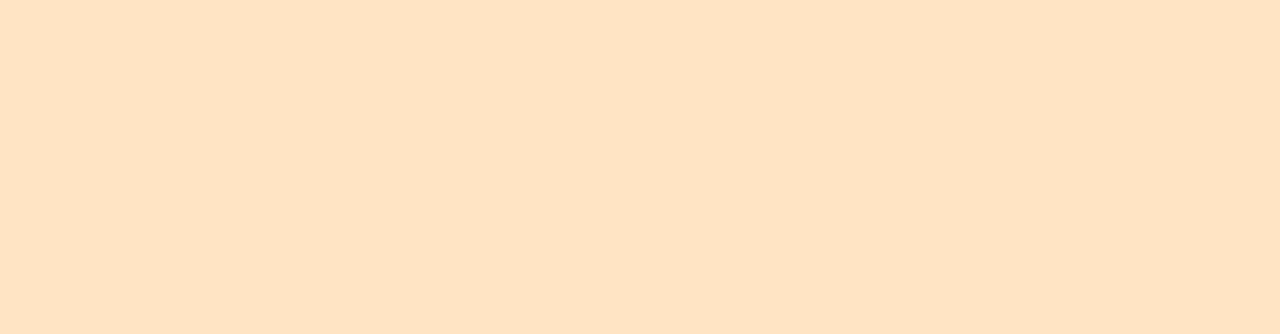
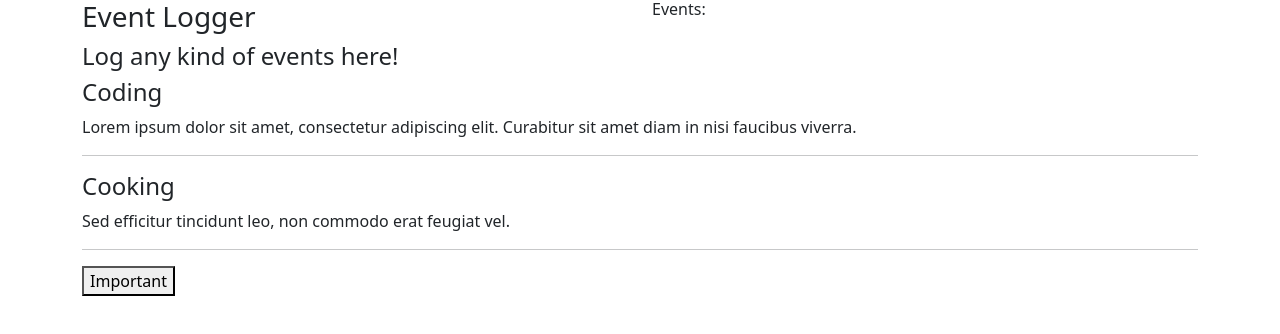
Before and after one commit to Kristina2882/event-logger, a React (Create React App) app: page / in a window 1280 px wide. Shown: the top 334 px of the page. Built offline with nearby package versions, Linux system fonts and the light colour scheme.

Commit message:
Components + Controll

```diff
--- a/package.json
+++ b/package.json
@@ -6,7 +6,9 @@
     "@testing-library/jest-dom": "^5.17.0",
     "@testing-library/react": "^13.4.0",
     "@testing-library/user-event": "^13.5.0",
+    "bootstrap": "^5.3.1",
     "react": "^18.2.0",
+    "react-bootstrap": "^2.8.0",
     "react-dom": "^18.2.0",
     "react-scripts": "5.0.1",
     "web-vitals": "^2.1.4"
--- a/src/components/App.js
+++ b/src/components/App.js
@@ -1,9 +1,20 @@
 import React from "react";
+import Header from "./Header";
+import 'bootstrap/dist/css/bootstrap.min.css';
+import { Col, Container,Row } from "react-bootstrap";
+import Counter from "./Counter";
+import EventControll from "./EventControll";
 
 function App() {
   return (
    <React.Fragment>
-
+    <Container>
+      <Row>
+        <Col><Header/></Col>
+        <Col><Counter/></Col>
+   </Row>
+   <EventControll/>
+   </Container>
    </React.Fragment>
   );
 }
--- /dev/null
+++ b/src/components/Counter.js
@@ -0,0 +1,14 @@
+import React from "react";
+import PropTypes from "prop-types";
+
+function Counter(props) {
+    return (
+      <h6>Events: {props.eventsNumber}</h6>
+    );
+}
+
+Counter.propTypes = {
+    eventsNumber: PropTypes.number
+}
+
+export default Counter;
--- /dev/null
+++ b/src/components/Event.js
@@ -0,0 +1,20 @@
+import React from "react";
+import PropTypes from "prop-types";
+
+function Event(props) {
+return (
+    <React.Fragment>
+        <h4>{props.name}</h4>
+        <p>{props.description}</p>
+        <hr />
+    </React.Fragment>
+
+);
+}
+
+Event.propTypes = {
+    name: PropTypes.string,
+    description: PropTypes.string
+}
+
+export default Event;
--- /dev/null
+++ b/src/components/EventControll.js
@@ -0,0 +1,22 @@
+import React from "react";
+import EventsList from "./EventsList";
+
+class EventControll extends React.Component {
+    constructor(props)  {
+      super(props);
+      this.state = {};
+    }
+
+    render() {
+     let currentlyVisible = <EventsList/>;
+
+     return (
+         <React.Fragment>
+            {currentlyVisible}
+            <button>Important</button>
+         </React.Fragment>
+     );
+    }
+}
+
+export default EventControll;
--- /dev/null
+++ b/src/components/EventsList.js
@@ -0,0 +1,19 @@
+import React from "react";
+import Event from "./Event";
+
+function EventsList() {
+    return (
+        <React.Fragment>
+            <Event
+            name="Coding"
+            description="Lorem ipsum dolor sit amet, consectetur adipiscing elit. Curabitur sit amet diam in nisi faucibus viverra.  "
+            />
+            <Event
+            name="Cooking"
+            description="Sed efficitur tincidunt leo, non commodo erat feugiat vel."
+            />
+        </React.Fragment>
+    );
+}
+
+export default EventsList;
--- /dev/null
+++ b/src/components/Header.js
@@ -0,0 +1,12 @@
+import React from "react";
+
+function Header() {
+    return (
+        <React.Fragment>
+            <h3>Event Logger</h3>
+            <h4>Log any kind of events here! </h4>
+        </React.Fragment>
+    );
+}
+
+export default Header;
```
Also changed, not shown: 1 other file (tests, documents, lock files or other folders).
